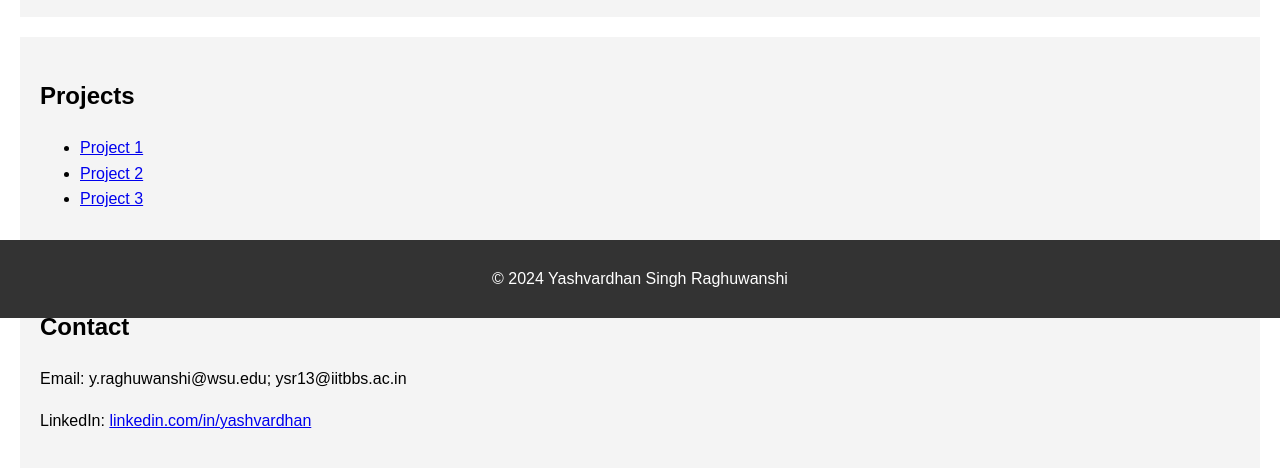
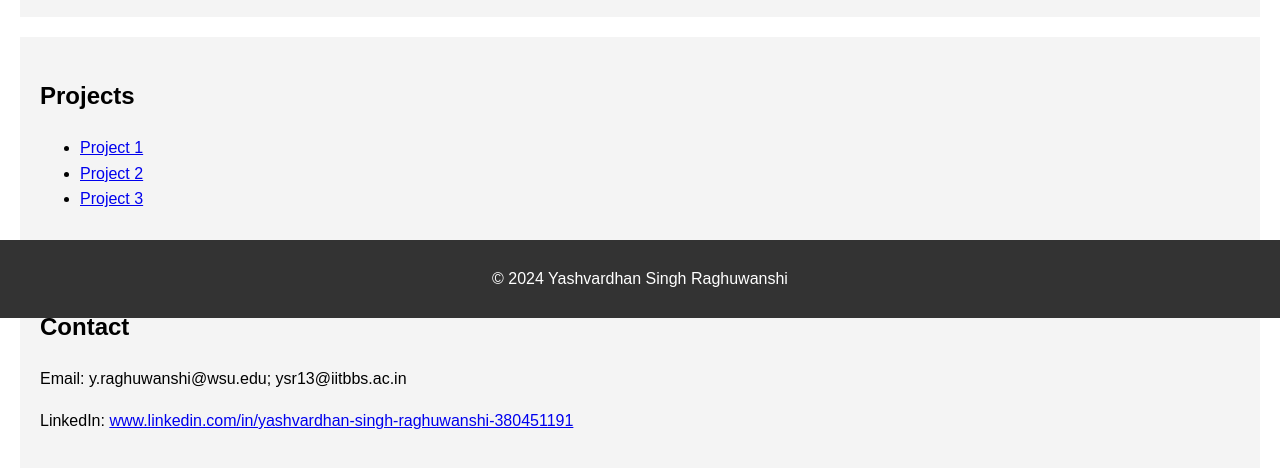
Before and after one commit to Yash271100/Yash271100.github.io, a plain HTML site: page index.html in a window 1280 px wide. Shown: the part 482-950 px from the top of the page. Drawn offline with Linux system fonts and the light colour scheme; a script that the page names is missing.

Commit message:
Update index.html

```diff
--- a/index.html
+++ b/index.html
@@ -42,7 +42,7 @@
     <section id="contact">
         <h2>Contact</h2>
         <p>Email: y.raghuwanshi@wsu.edu; ysr13@iitbbs.ac.in</p>
-        <p>LinkedIn: <a href="www.linkedin.com/in/yashvardhan-singh-raghuwanshi-380451191">linkedin.com/in/yashvardhan</a></p>
+        <p>LinkedIn: <a href="www.linkedin.com/in/yashvardhan-singh-raghuwanshi-380451191">www.linkedin.com/in/yashvardhan-singh-raghuwanshi-380451191</a></p>
     </section>
 
     <footer>
```
